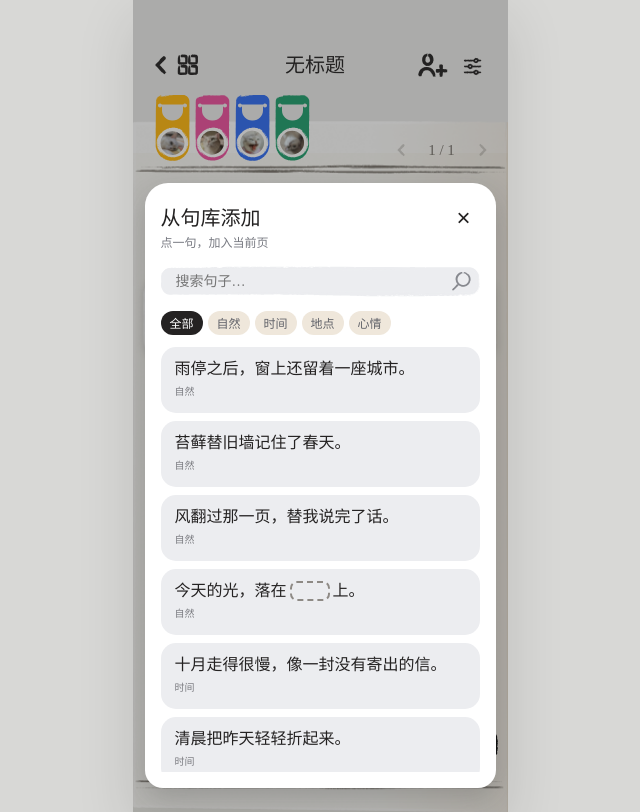
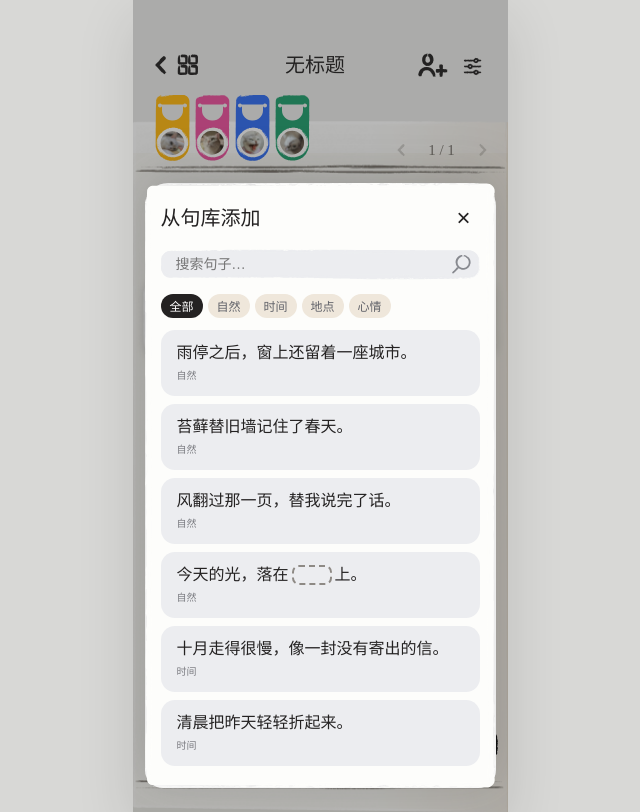
Before and after one commit to jshi3779/Between-Lines, a React (Vite) app: page / in a window 1280 px wide. Both pictures are taken after a click on the button "从句库添加". Shown: the whole page, without its empty margins (320-960 px from the left). Built offline with nearby package versions, Linux system fonts and the light colour scheme; grey boxes are pictures that could not be loaded.

Commit message:
Refine sentence library panel and card shadows

```diff
--- a/src/App.jsx
+++ b/src/App.jsx
@@ -1241,10 +1241,14 @@ export default function App() {
               aria-labelledby="sentence-library-title"
               onClick={(event) => event.stopPropagation()}
             >
+              <div className="content-editor-sheet-background" aria-hidden="true">
+                <img className="panel-top" src={icon("panel-top.svg")} alt="" />
+                <img className="panel-middle" src={icon("panel-middle.svg")} alt="" />
+                <img className="panel-bottom" src={icon("panel-bottom.svg")} alt="" />
+              </div>
               <header className="sentence-library-header">
                 <div>
                   <h2 id="sentence-library-title">从句库添加</h2>
-                  <p>点一句，加入当前页</p>
                 </div>
                 <button ref={sentenceLibraryClose} type="button" aria-label="关闭句库" onClick={closeSentenceLibrary}>×</button>
               </header>
@@ -1265,8 +1269,8 @@ export default function App() {
               </nav>
               <div className="sentence-library-list">
                 {visibleLibrarySentences.map((entry) => (
-                  <button key={entry.id} type="button" onClick={() => insertLibrarySentence(entry)}>
-                    <span className="sentence-library-preview">{entry.parts.map((part, index) => part.type === "blank" ? <i key={index} aria-label="留白" /> : <span key={index}>{part.value}</span>)}</span>
+                  <button key={entry.id} type="button" className="sentence-library-card" onClick={() => insertLibrarySentence(entry)}>
+                    <span className="sentence-library-preview" data-lines={Math.min(3, Math.max(1, Math.ceil(Array.from(entry.parts.map((part) => part.type === "blank" ? "　" : part.value).join("")).length / 15)))}>{entry.parts.map((part, index) => part.type === "blank" ? <i key={index} aria-label="留白" /> : <span key={index}>{part.value}</span>)}</span>
                     <small>{entry.category}</small>
                   </button>
                 ))}
--- a/src/styles.css
+++ b/src/styles.css
@@ -595,6 +595,8 @@ html, body, #root {
 }
 
 .sentence-library-sheet {
+  position: relative;
+  isolation: isolate;
   display: flex;
   flex-direction: column;
   width: 100%;
@@ -603,7 +605,7 @@ html, body, #root {
   padding: 19px 16px 16px;
   border-radius: 23px 23px 18px 18px;
   background: #fff;
-  box-shadow: 0 10px 28px rgb(36 34 34 / 20%);
+  box-shadow: none;
   color: #242222;
   font-family: "851 GBai Marker", "Segoe Print", "Bradley Hand", cursive;
 }
@@ -622,6 +624,8 @@ html, body, #root {
 .sentence-library-list { display: flex; flex-direction: column; gap: 8px; min-height: 0; overflow-y: auto; scrollbar-width: none; }
 .sentence-library-list::-webkit-scrollbar { display: none; }
 .sentence-library-list > button { display: flex; flex: none; flex-direction: column; align-items: flex-start; gap: 5px; width: 100%; min-height: 66px; padding: 11px 14px; border: 0; border-radius: 15px; background: #ecedf0; color: #242222; font: inherit; font-size: 16px; line-height: 1.4; text-align: left; cursor: pointer; }
+.sentence-library-list > button.sentence-library-card { min-height: 66px; padding: 12px 16px; border: 0; border-radius: 14px; background: #ecedf0; }
+.sentence-library-card .sentence-library-preview { width: 100%; }
 .sentence-library-list > button:hover,
 .sentence-library-list > button:focus-visible { outline: 2px solid #3465d6; outline-offset: -2px; }
 .sentence-library-list small { color: #7c7d82; font-size: 10px; }
@@ -680,7 +684,7 @@ html, body, #root {
   background-position: center top, center bottom, center;
   background-size: 353px 46px, 353px 46px, 353px calc(100% - 84px);
   background-repeat: no-repeat;
-  box-shadow: 0 8px 18px rgb(57 52 47 / 18%);
+  box-shadow: none;
   align-items: start;
 }
 
```
